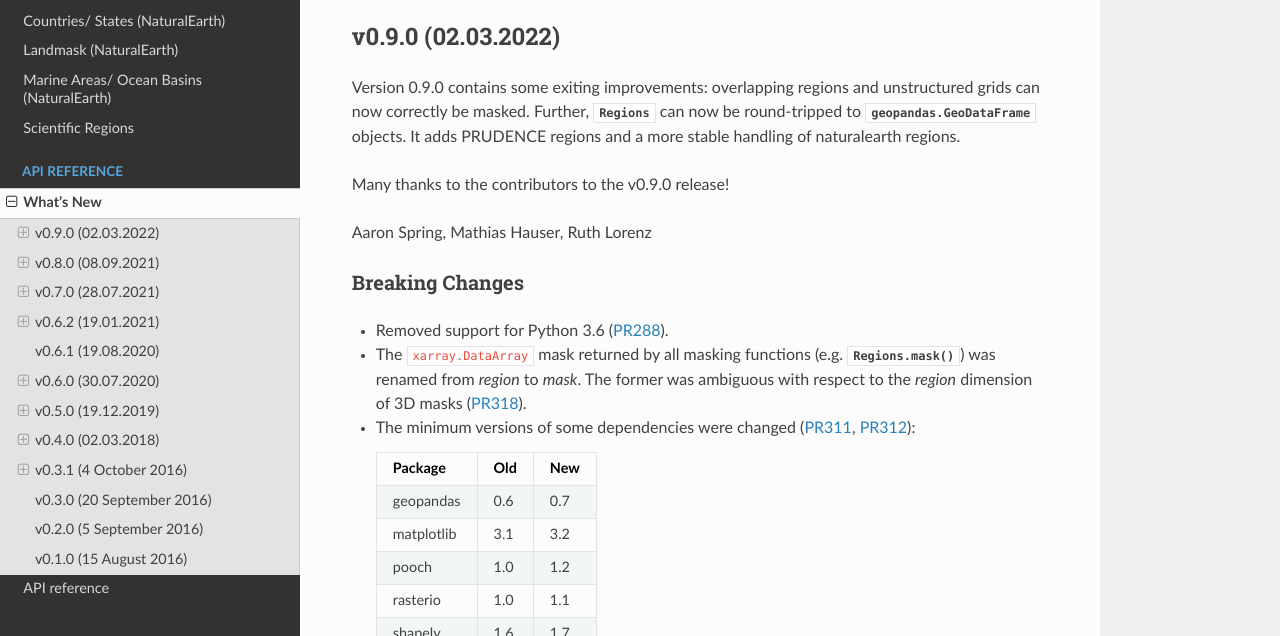
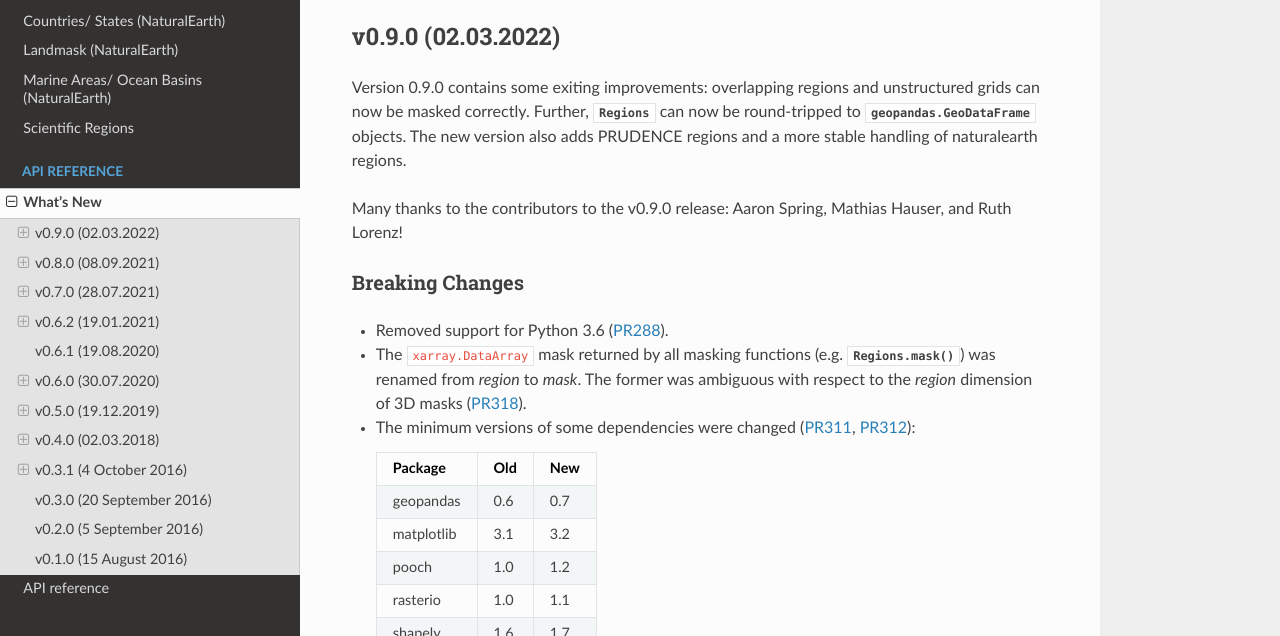
Before and after one commit to regionmask/regionmask, a Sphinx documentation site: the page built from docs/whats_new.rst, in a window 1280 px wide and 900 px high, cut to the strip 264-900 px from the top of the window. Built offline with Sphinx 7.4.7 and the Read the Docs theme 2.0.0, drawn with Linux system fonts in a browser that asks for light colours; pages that are not in the unit, such as notebooks, are missing from menus; the version number could not be read and is left out.

Commit message:
reformat

```diff
--- a/docs/whats_new.rst
+++ b/docs/whats_new.rst
@@ -14,13 +14,12 @@ v0.9.0 (02.03.2022)
 -------------------
 
 Version 0.9.0 contains some exiting improvements: overlapping regions and unstructured
-grids can now correctly be masked. Further, :py:class:`Regions` can now be round-tripped
-to :py:class:`geopandas.GeoDataFrame` objects. It adds PRUDENCE regions and a more stable
-handling of naturalearth regions.
+grids can now be masked correctly. Further, :py:class:`Regions` can now be round-tripped
+to :py:class:`geopandas.GeoDataFrame` objects. The new version also adds PRUDENCE
+regions and a more stable handling of naturalearth regions.
 
-Many thanks to the contributors to the v0.9.0 release!
-
-Aaron Spring, Mathias Hauser, Ruth Lorenz
+Many thanks to the contributors to the v0.9.0 release: Aaron Spring, Mathias Hauser, and
+Ruth Lorenz!
 
 Breaking Changes
 ~~~~~~~~~~~~~~~~
```
